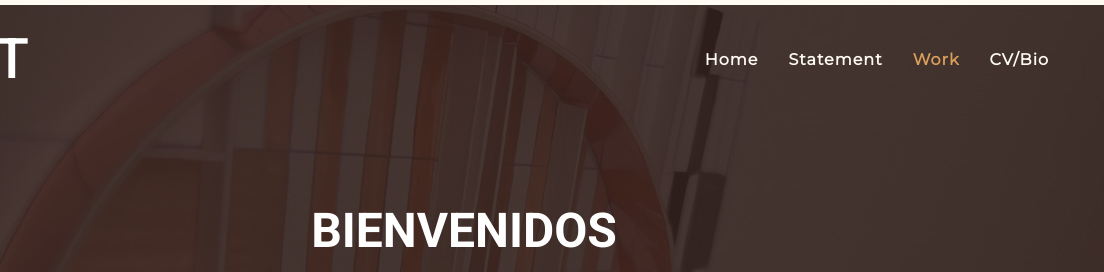
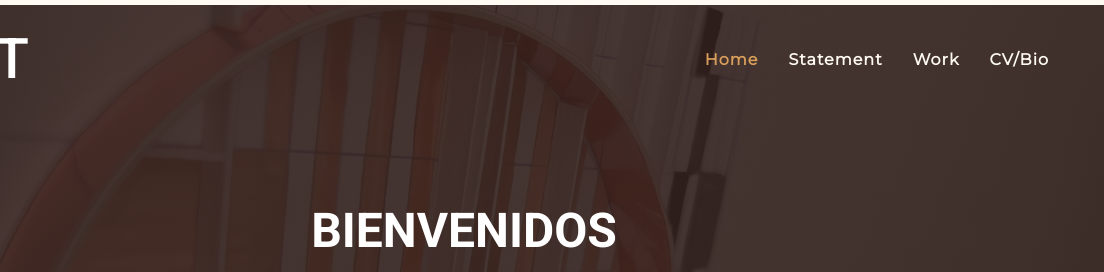
Before and after one commit to Anthonnypertuz33/Web-Maria-Alexandra-Ar-valo-GARBIELE.github.io, a plain HTML site: page index.html in a window 1280 px wide. Shown: the top 272 px of the page, 176-1280 px from the left. Drawn offline with nearby package versions, Linux system fonts and the light colour scheme.

Commit message:
Update index.html

```diff
--- a/index.html
+++ b/index.html
@@ -130,10 +130,10 @@
             </button>
             <div class="collapse navbar-collapse justify-content-between" id="navbarCollapse">
                 <div class="navbar-nav ml-auto p-4">
-    <a href="index.html" class="nav-item nav-link">Home</a>
+    <a href="index.html" class="nav-item nav-link active">Home</a>
     <a href="Statement.html" class="nav-item nav-link">Statement</a>
     <div class="nav-item dropdown">
-        <a href="#" class="nav-item nav-link active" class="nav-link dropdown-toggle" data-toggle="dropdown">Work</a>
+        <a href="#" class="nav-item nav-link" class="nav-link dropdown-toggle" data-toggle="dropdown">Work</a>
         <div class="dropdown-menu text-capitalize">
                       <a href="reservation.html" class="dropdown-item"><center>Fragmentos</center></a>
             <a href="Patrimonio.html" class="dropdown-item"><center>Patrimonio</center></a>
```
